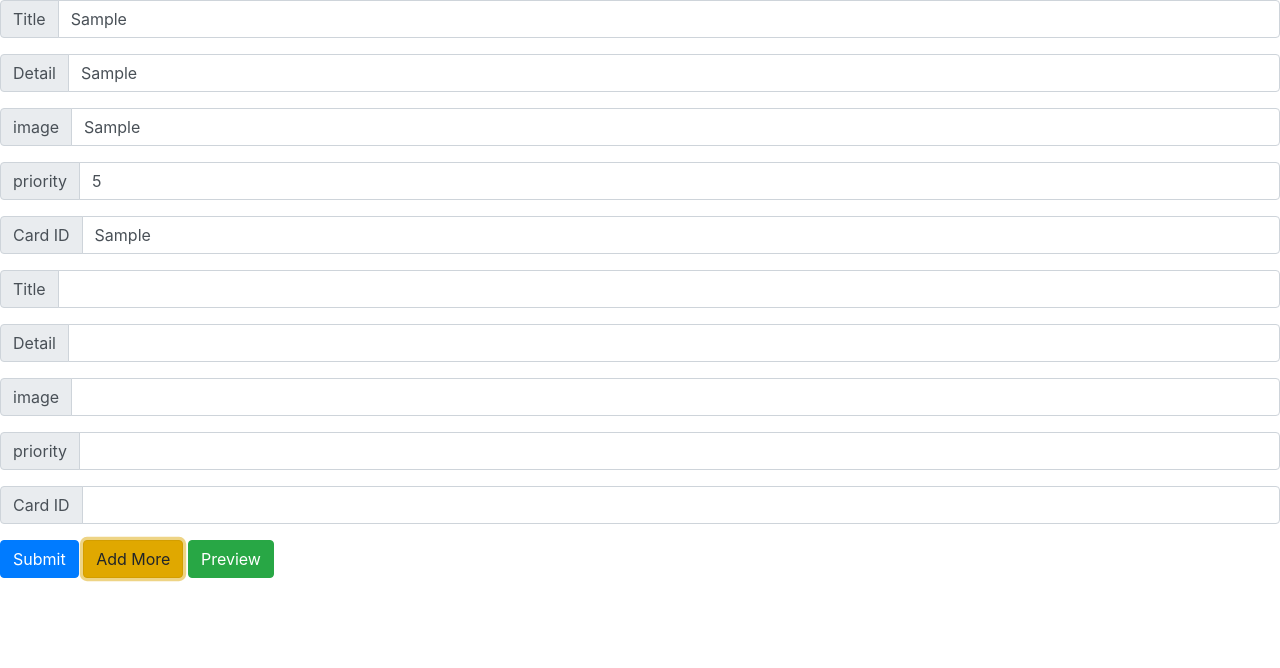
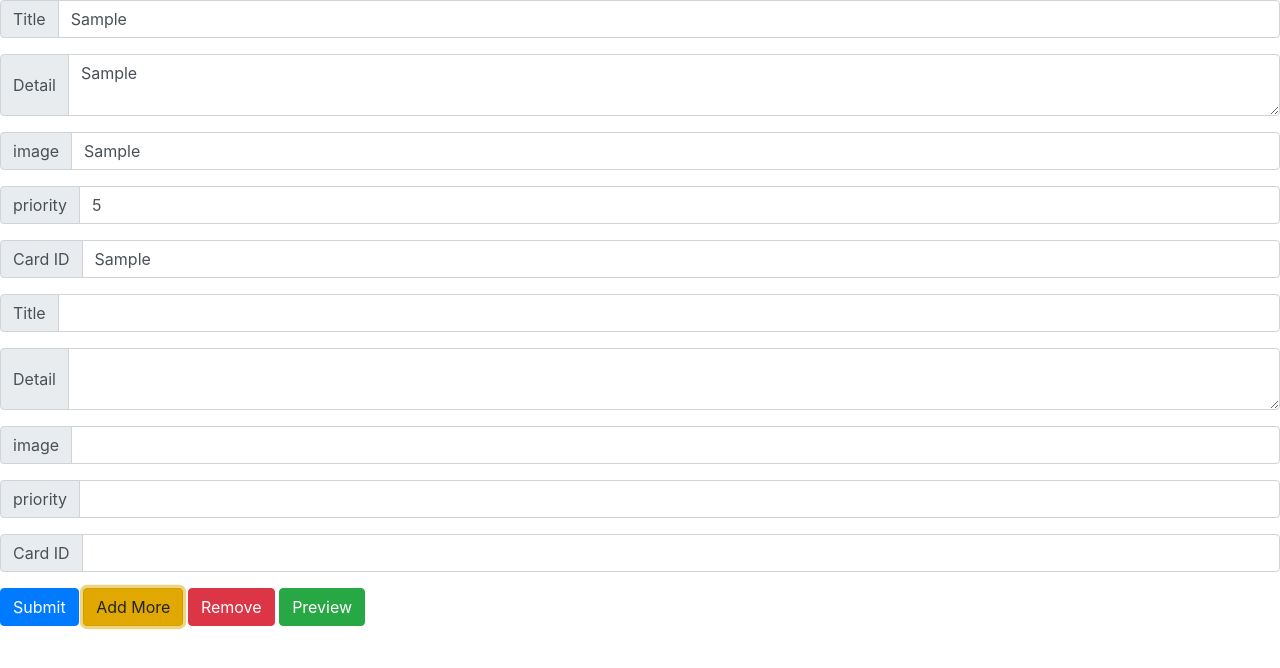
Before and after one commit to Priyaa-Agrawal/Card, a plain HTML site: page index.html in a window 1280 px wide. Both pictures are taken after typing "Sample", "Sample", "Sample", "5", "Sample" into the empty fields and a click on the button "Add More". Drawn offline with nearby package versions, Linux system fonts and the light colour scheme.

Commit message:
initial5

```diff
--- a/index.html
+++ b/index.html
@@ -12,6 +12,7 @@
   </head>
   <body>
 <div id="new">
+  <div id="delete0">
     <div class="input-group mb-3">
         <div class="input-group-prepend">
           <span class="input-group-text" id="inputGroup-sizing-default">Title</span>
@@ -19,11 +20,11 @@
         <input type="text" class="form-control" id="t0" aria-label="Sizing example input" aria-describedby="inputGroup-sizing-default">
       </div>
 
-      <div class="input-group mb-3">
+        <div class="input-group mb-3">
         <div class="input-group-prepend">
-          <span class="input-group-text" id="inputGroup-sizing-default">Detail</span>
+          <span class="input-group-text">Detail</span>
         </div>
-        <input type="text" class="form-control" id="d0" aria-label="Sizing example input" aria-describedby="inputGroup-sizing-default">
+        <textarea class="form-control" id="d0" aria-label="With textarea"></textarea>
       </div>
 
       <div class="input-group mb-3">
@@ -46,12 +47,15 @@
         </div>
         <input type="text" class="form-control" id="cid0" aria-label="Sizing example input" aria-describedby="inputGroup-sizing-default">
       </div>
-
+    </div>
   </div>
 
       <button type="button" class="btn btn-primary" onclick="take()">Submit</button>
       <button type="button" class="btn btn-warning" onclick="add()">Add More</button>
+      <button type="button" class="btn btn-danger" onclick="remove()">Remove</button>
       <button type="button" class="btn btn-success" onclick="window.location.href='./result.html'">Preview</button>
+
+
 
     <!-- Optional JavaScript -->
     <!-- jQuery first, then Popper.js, then Bootstrap JS -->
--- a/main.js
+++ b/main.js
@@ -1,5 +1,6 @@
 card = []
 n = 0;
+m = 1;
 function take(){
 
 card = []
@@ -7,6 +8,9 @@ card = []
 
         var title = document.getElementById('t'+i).value;
         var desc = document.getElementById('d'+i).value;
+        console.log(desc)
+        desc = desc.replace(/\r?\n/g, '<br />');
+        console.log(desc)
         var img = document.getElementById('i'+i).value;
         var priority = document.getElementById('p'+i).value;
         var cid = document.getElementById('cid'+i).value;
@@ -21,7 +25,7 @@ card = []
     card.sort(function(a,b){
       return a.priority-b.priority
     })
-     console.log(card)
+    //  console.log(card)
     localStorage.setItem("card", JSON.stringify(card));
 }
 }
@@ -29,7 +33,8 @@ card = []
 function  add(){
      take()
      n++;
-    document.getElementById('new').innerHTML += ` <div class="input-group mb-3">
+    document.getElementById('new').innerHTML += ` <div id="delete${n}">
+  <div class="input-group mb-3" >
     <div class="input-group-prepend">
       <span class="input-group-text" id="inputGroup-sizing-default">Title</span>
     </div>
@@ -38,10 +43,11 @@ function  add(){
 
   <div class="input-group mb-3">
         <div class="input-group-prepend">
-      <span class="input-group-text" id="inputGroup-sizing-default">Detail</span>
+          <span class="input-group-text">Detail</span>
         </div>
-    <input type="text" class="form-control" id="d${n}" aria-label="Sizing example input" aria-describedby="inputGroup-sizing-default">
+        <textarea class="form-control" id="d${n}" aria-label="With textarea"></textarea>
       </div>
+
 
   <div class="input-group mb-3">
     <div class="input-group-prepend">
@@ -63,8 +69,9 @@ function  add(){
     </div>
     <input type="text" class="form-control" id="cid${n}" aria-label="Sizing example input" aria-describedby="inputGroup-sizing-default">
   </div>
+  </div>
+</div>
 
-</div>
 
   `
 
@@ -77,17 +84,18 @@ function  add(){
 
 
     })
-
 }
 
 
 
 function display(){
   alert("Please confirm You have submitted!")
+
   card = JSON.parse(localStorage.getItem("card") || "[]");
-  console.log(card)
+
       str =''
       card.map((c,j)=>{
+        if(c.title!=0){
           str += `
           <h1 class="my-4" >${c.title}
       </h1>
@@ -108,9 +116,25 @@ function display(){
 
           `
           document.getElementById('show').innerHTML = str;
+        }
+        else{
+          alert('Title daal Lavre!! ')
+        }
       })
+
+
 }
 
 function showid(cid,j){
   document.getElementById(`cardid${j}`).innerHTML = "Card ID:" + cid;
 }
+
+
+function remove(){
+  if(n!=0 ){
+    var d = document.getElementById(`delete${n}`);
+    d.remove();
+    n--;
+  }
+
+}
```
Lines whose indentation alone changed are shown as unchanged.
